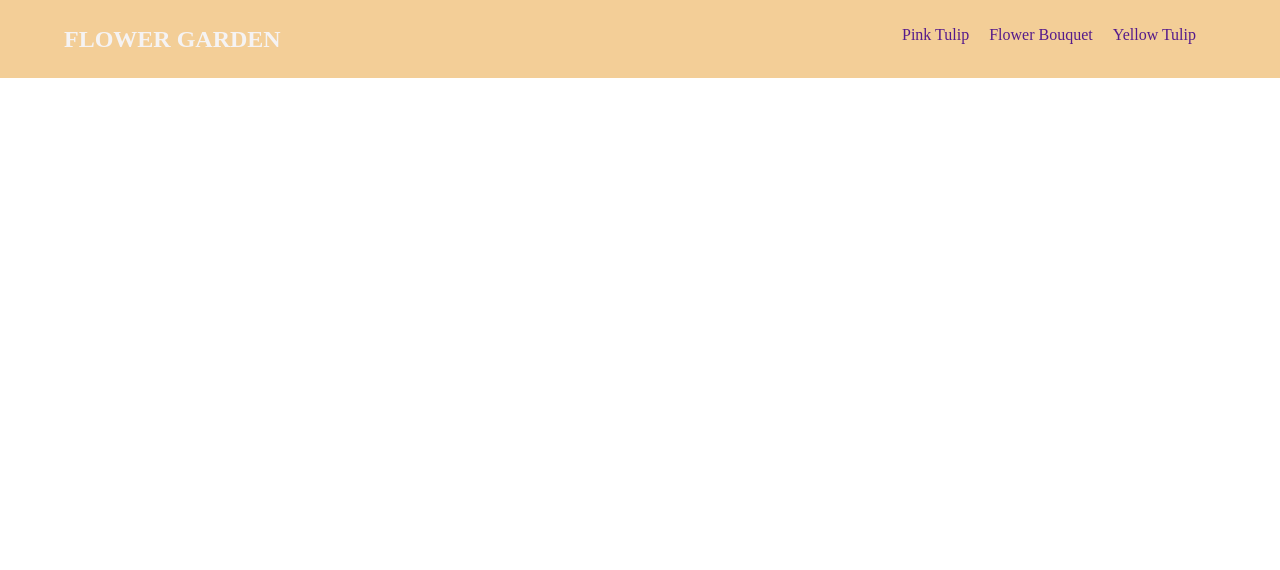
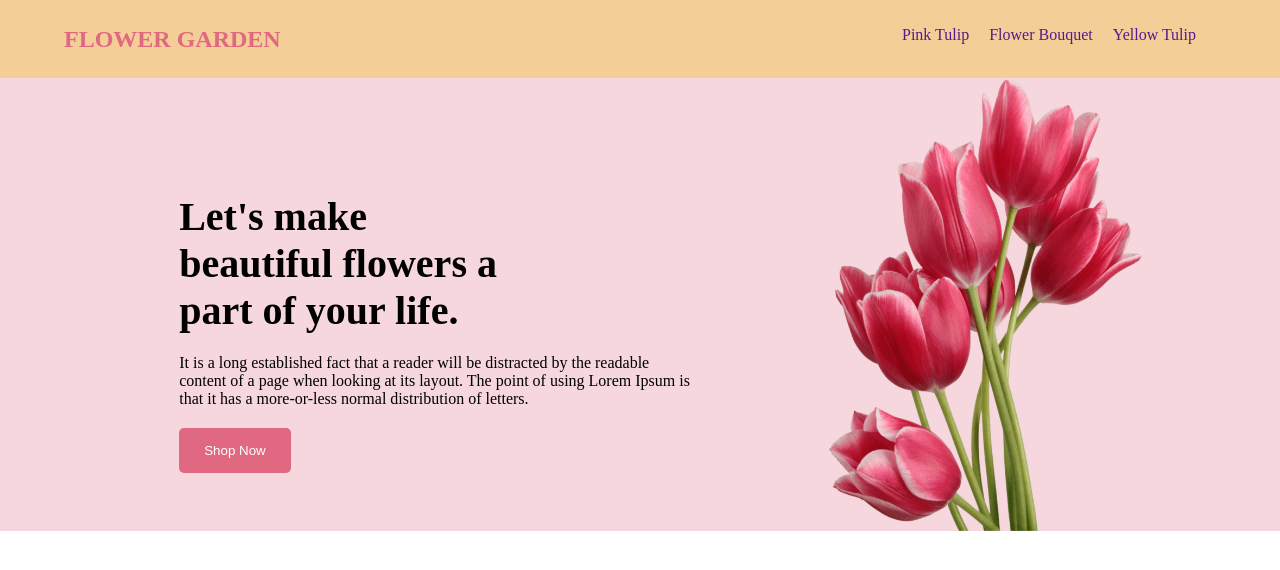
Before and after one commit to shoptorshiria78/flower-garden, a plain HTML site: page index.html in a window 1280 px wide. Drawn offline with Linux system fonts and the light colour scheme.

Commit message:
banner upload

```diff
--- a/index.html
+++ b/index.html
@@ -19,6 +19,17 @@
             </div>
         </nav>
     </header>
+    <section class="banner-bg">
+        <div  class="banner">
+            <div class="banner-title">
+                <h1>Let's make <br> beautiful flowers a <br> part of your life.</h1>
+                <p>It is a long established fact that a reader will be distracted by the readable <br> content of a page when looking at its layout. The point of using Lorem Ipsum is <br> that it has a more-or-less normal distribution of letters.</p>
+                <button> Shop Now </button>
+            </div>
+            <img class="banner-img" src="./Flower Asset/pngwing 10.png" alt="">
+        </div>
+
+    </section>
 
 </body>
 </html>
--- a/style.css
+++ b/style.css
@@ -13,7 +13,7 @@
 header{
     background-color:rgb(243, 206, 151);
     padding: 2% 5%;
-    color:rgb(245, 243, 243)
+    color:#e06880 ;
 }
 nav{
     display: flex;
@@ -26,3 +26,43 @@ nav{
 .link-add{
     text-decoration: none;
 }
+
+nav li:hover{
+    background-color: rgb(244, 239, 141);
+    padding: 8px;
+    border-radius: 5px;
+}
+.banner-bg{
+    background-color:#f6d7dd ;
+
+}
+.banner{
+    display: flex;
+    width:90%;
+    margin:auto
+
+}
+.banner-title>h1{
+    font-size: 40px;
+    margin-bottom: 20px;
+}
+.banner-title{
+    width:50%;
+    height:auto;
+    padding: 10% 5% 5% 10%;
+
+}
+.banner-img{
+    width:30%;
+    height:auto
+}
+.banner-title>p{
+    margin-bottom: 20px;
+}
+.banner-title>button{
+    padding: 15px 25px;
+    background-color:#e06880 ;
+    color: white;
+    border-radius: 5px;
+    border:none;
+}
```
Also changed, not shown: Flower Asset/Flower 01.png (added), Flower Asset/Group 57.png (added), Flower Asset/Group 58.png (added), Flower Asset/Group 59.png (added), Flower Asset/Rectangle 4.png (added), Flower Asset/Rectangle 5.png (added), Flower Asset/Rectangle 6.png (added), Flower Asset/Rectangle 9.png (added), Flower Asset/pngwing 10.png (added), Flower Asset/pngwing 5.png (added), Flower Asset/pngwing 6.png (added), Flower Asset/pngwing 7.png (added), Flower Asset/pngwing 8.png (added).
